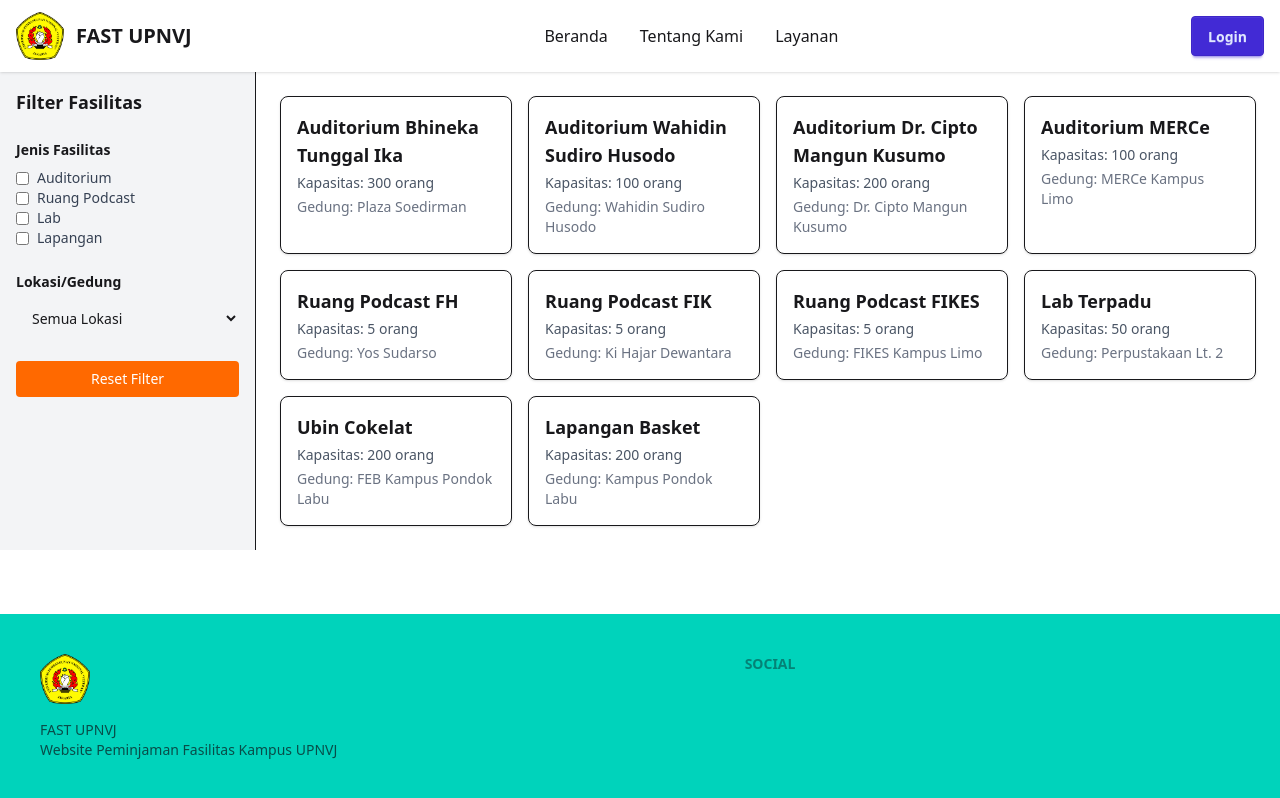
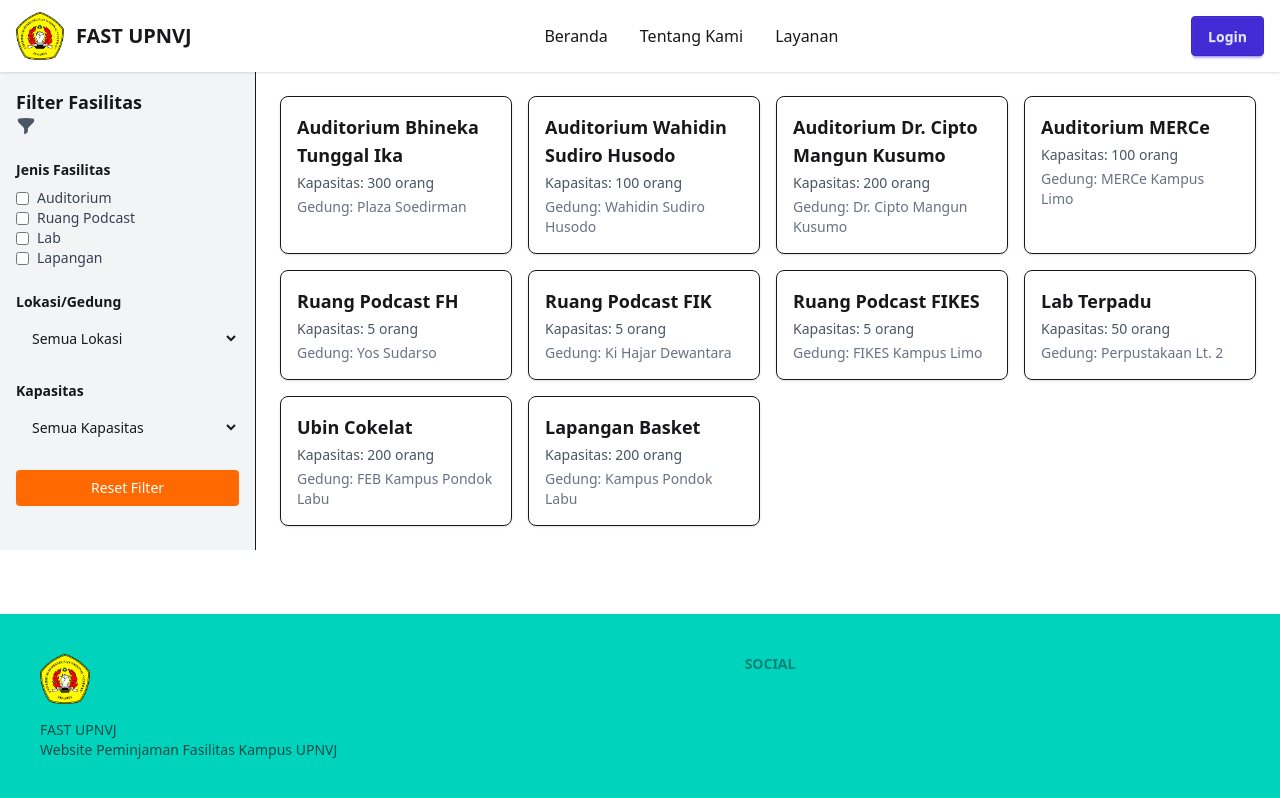
Before and after one commit to raisadeviap/fast-upnvj, a React (Vite) app: page /home in a window 1280 px wide. Built offline with nearby package versions, Linux system fonts and the light colour scheme.

Commit message:
Perbaikan Home

```diff
--- a/package.json
+++ b/package.json
@@ -24,6 +24,7 @@
     "format": "prettier --write ."
   },
   "dependencies": {
+    "@heroicons/react": "^2.2.0",
     "@tailwindcss/vite": "^4.1.4",
     "daisyui": "^5.0.30",
     "framer-motion": "^12.16.0",
--- a/src/pages/Home.jsx
+++ b/src/pages/Home.jsx
@@ -1,6 +1,8 @@
 import React from "react";
 import { Link, useNavigate } from "react-router-dom";
 import Logo from "../assets/UPN.png";
+import { FunnelIcon } from '@heroicons/react/24/solid';
+
 
 const Fasilitas = [
   { title: 'Auditorium Bhineka Tunggal Ika', kapasitas: '300 orang', gedung: 'Plaza Soedirman' },
@@ -73,7 +75,7 @@ export default function FasilitasPage() {
       <div className="flex flex-1">
         {/* Sidebar Filter */}
         <aside className="w-64 bg-gray-100 p-4 border-r space-y-6">
-          <h2 className="text-lg font-bold">Filter Fasilitas</h2>
+          <h2 className="text-lg font-bold">Filter Fasilitas <FunnelIcon className="w-5 h-5 text-gray-600 mr-2" /> </h2>
 
           <div>
             <h3 className="text-sm font-semibold mb-2">Jenis Fasilitas</h3>
@@ -89,11 +91,20 @@ export default function FasilitasPage() {
             <h3 className="text-sm font-semibold mb-2">Lokasi/Gedung</h3>
             <select className="w-full border-gray-300 rounded px-3 py-2 text-sm">
               <option>Semua Lokasi</option>
-              <option>Plaza Soedirman</option>
               <option>Kampus Limo</option>
               <option>Pondok Labu</option>
             </select>
           </div>
+
+         <div>
+            <h3 className="text-sm font-semibold mb-2">Kapasitas</h3>
+              <select className="w-full border-gray-300 rounded px-3 py-2 text-sm">
+                <option value="">Semua Kapasitas</option>
+                <option value="lt50">&lt; 50 orang</option>
+                <option value="gte50">&gt;= 50 orang</option>
+              </select>
+        </div>
+
 
           <button className="w-full bg-orange-500 text-white text-sm py-2 rounded hover:bg-orange-600 transition">
             Reset Filter
```
Also changed, not shown: 1 other file (tests, documents, lock files or other folders).
